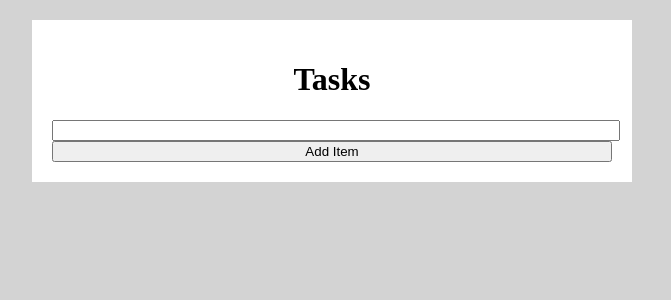
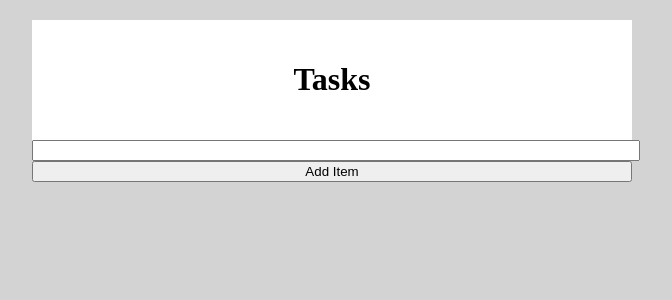
Before and after one commit to lazarus432/php-todo2.0, a PHP site: page / in a window 1280 px wide. Shown: the top 300 px of the page, without its empty margins (308-979 px from the left). Run offline with PHP 8.4, Linux system fonts and the light colour scheme; data that the repository does not hold is empty.

Commit message:
style: created a new div class
Created separate div for form.

```diff
--- a/index.php
+++ b/index.php
@@ -19,6 +19,8 @@
                     </ul>
                 <?php  } ?>
             </div>
+        </div>
+        <div class="form">
             <form action="index.php" method="POST">
                 <input align: "center" type="text" name="name">
                 <br>
```
